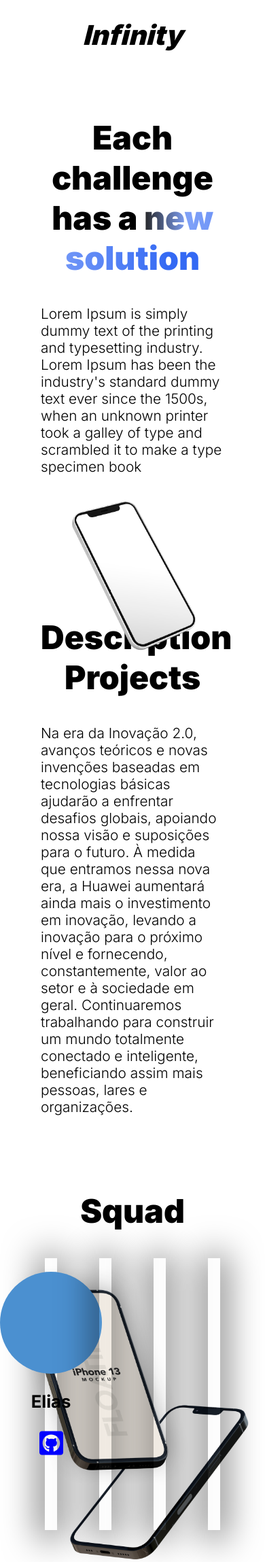
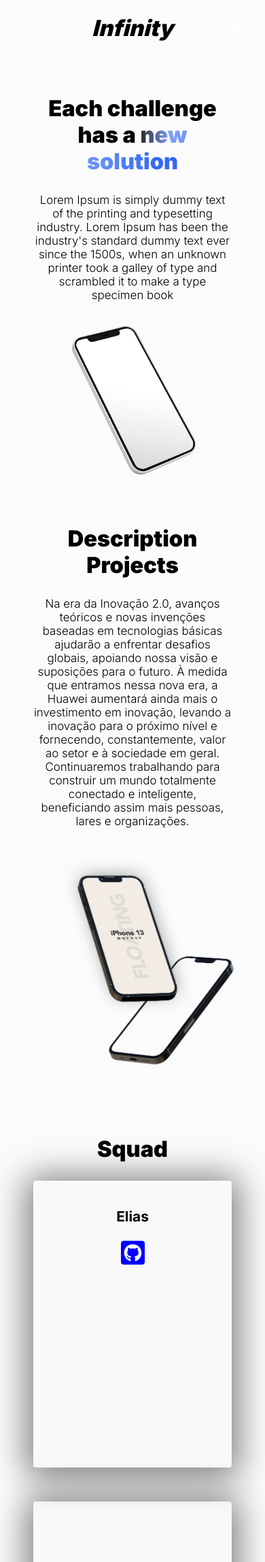
Before and after one commit to ViniciusCuest/Infinity-squad-website, a PHP site: page / in a window 390 px wide. Shown: the top 2298 px of the page at 68% size. Run offline with PHP 8.4, Linux system fonts and the light colour scheme.

Commit message:
Fixed responsiveness

```diff
--- a/index.html
+++ b/index.html
@@ -112,10 +112,10 @@
             <p class="description"></p>
          </section>
          <form class="form">
-            <input class="input-box" type="text">
-            <input class="input-box" type="text">
-            <input class="input-box" type="text">
-            <textarea class="input-area" name="" id="" cols="30" rows="10"></textarea>
+            <input placeholder="Name" class="input-box" type="text">
+            <input placeholder="Email" class="input-box" type="text">
+            <input placeholder="Phone" class="input-box" type="text">
+            <textarea placeholder="Type any doubt, suggestion..." class="input-area" name="" id="" cols="30" rows="10"></textarea>
             <button class="submit">Submit</button>
          </form>
       </main>
--- a/js/index.js
+++ b/js/index.js
@@ -13,7 +13,7 @@ const mode = document.getElementById("mode");
 const body = document.getElementById("body");
 const list = document.getElementById("list");
 
-const sections = body.clientHeight / 4;
+let sections;
 
 window.addEventListener("load", () => {
    const mode = localStorage.getItem("mode");
@@ -24,6 +24,10 @@ window.addEventListener("load", () => {
    }
    mode.innerHTML = darkIcon;
 });
+
+body.onresize = () => {
+   sections = body.clientHeight / 4;
+}
 
 body.onscroll = (evt) => {
    const currentScroll = evt.currentTarget.scrollY;
--- a/styles/index.css
+++ b/styles/index.css
@@ -1,8 +1,9 @@
 :root {
-   --body-bg: #fff;
+   --body-bg: #fbfbfb;
    --text: #000;
    --text-gradient: linear-gradient(90deg, #000000d9 0%, rgba(115, 152, 247, 0.907943) 21.07%, rgba(12, 76, 241, 0.84) 85.86%);
    --header-gradient: linear-gradient(var(--body-bg));
+   --input-box: #dddddd;
 }
 
 .dark:root {
@@ -11,6 +12,7 @@
    --text: #fff;
    --text-gradient: linear-gradient(90deg, #ffffff 0%, rgba(115, 152, 247, 0.907943) 21.07%, rgba(12, 76, 241, 0.84) 85.86%);
    --header-gradient: linear-gradient(180deg, #000 15%, rgba(0, 115, 255, 0.003) 85%, rgba(0, 0, 0, 0) 100%);
+   --input-box: #D9D9D9;
 }
 
 * {
@@ -22,8 +24,8 @@ html,
 body {
    padding: 0;
    margin: 0;
+   background: var(--body-bg);
    font-size: 16px;
-   background: var(--body-bg);
 }
 
 a,
@@ -145,7 +147,7 @@ button {
    font-size: 2.8rem;
    font-weight: 900;
    color: var(--text);
-   margin-top: 12rem;
+   margin-top: 3.2em;
 }
 
 .description {
@@ -205,7 +207,7 @@ button {
    flex-direction: column;
    align-items: center;
    padding: 20px 0;
-   height: 400px;
+   height: calc(100vh / 1.8);
    width: calc((100% / 4) - 50px);
    background: rgba(217, 217, 217, 0.05);
    box-shadow: 0px 4px 50px 10px rgba(0, 0, 0, 0.5);
@@ -213,8 +215,6 @@ button {
 }
 
 .profile {
-   width: 150px;
-   height: 150px;
    background-color: #4B90D0;
    border-radius: 50%;
 }
@@ -240,13 +240,14 @@ button {
    padding: 4px 10px;
    outline: none;
    border: 0;
+   background-color: var(--input-box);
 }
 
 .submit {
    display: flex;
    justify-content: center;
    align-items: center;
-   background-color: #D9D9D9;
+   background-color: var(--input-box);
    border-radius: 8px;
    height: 4em;
    width: 70%;
@@ -266,13 +267,155 @@ button {
    resize: vertical;
 }
 
+@media screen and (max-width: 7000px) {
 
-@media (max-width: 640px) {
+   html,
+   body {
+      font-size: 52px;
+   }
+}
+
+@media screen and (max-width: 6000px) {
+
+   html,
+   body {
+      font-size: 52px;
+   }
+}
+
+@media screen and (max-width: 5000px) {
+
+   html,
+   body {
+      font-size: 48px;
+   }
+}
+
+@media screen and (max-width: 4000px) {
+
+   html,
+   body {
+      font-size: 28px;
+   }
+}
+
+@media screen and (max-width: 3000px) {
+
+   html,
+   body {
+      font-size: 24px;
+   }
+}
+
+@media screen and (max-width: 2000px) {
+
+   html,
+   body {
+      font-size: 18px;
+   }
+}
+
+@media screen and (max-width: 1536px) {
+
+   html,
+   body {
+      font-size: 18px;
+   }
+}
+
+@media screen and (max-width: 1280px) {
+
+   /*Laptop */
+   html,
+   body {
+      font-size: 13px;
+   }
+
+   .form {
+      margin-right: 4em;
+   }
+}
+
+@media screen and (max-width: 1024px) {
+
+   /*Laptop 1*/
+   html,
+   body {
+      font-size: 13px;
+   }
+
+   .form {
+      margin-right: 4em;
+   }
+}
+
+@media screen and (max-width: 768px) {
+
+   html,
+   body {
+      font-size: 13px;
+   }
 
    .wrapper {
-      position: relative;
-      display: flex;
-      width: 100vw;
+      height: auto;
+      overflow-x: hidden;
+   }
+
+   .light {
+      transform: translate(-50%, -50%);
+      height: 20%;
+      width: 20%;
+   }
+
+   .content {
+      flex-direction: column;
+      overflow-x: hidden;
+   }
+
+   .squad-container {
+      flex-direction: column;
+   }
+
+   .squad-content {
+      width: calc(100vw / 2);
+      border-radius: 4px;
+   }
+
+   .heading {
+      text-align: center;
+   }
+
+   .description {
+      text-align: center;
+   }
+
+   .form {
+      width: 100%;
+   }
+
+   .image {
+      margin-top: 0;
+      width: 80vw;
+      margin-left: 3em;
+   }
+
+   #last-image {
+      width: 70vw;
+      margin-left: 0;
+      margin-left: 3em;
+   }
+}
+
+@media screen and (max-width: 640px) {
+
+   html,
+   body {
+      font-size: 13px;
+   }
+
+   .wrapper {
+      height: auto;
+      overflow-x: hidden;
    }
 
    .light {
@@ -317,35 +460,33 @@ button {
       font-style: italic;
    }
 
-   .navigation {
+   .content {
+      height: auto;
+      overflow-x: hidden;
+   }
+
+   .squad-container {
+      flex-direction: column;
+   }
+
+   .squad-content {
+      height: calc(100vh/2);
+      width: 100%;
+   }
+
+   .list-navigator {
       display: none;
    }
 
-   .list-navigator li {
-      font-weight: 500;
-      font-size: 1.375rem;
-      padding-bottom: .25rem;
-      cursor: pointer;
+   .switch-theme {
+      position: absolute;
+      right: 0;
+      top: 0;
+      transform: translate(-40%, 90%);
+      margin-right: 10px;
    }
 
-   .list-navigator li.active {
-      border-bottom: .25rem solid var(--text);
-   }
-
-   .list-navigator li+li {
-      margin-left: 3.625em;
-   }
-
-   .list-navigator li:last-child {
-      margin-right: 3.625em;
-   }
-
-   .switch-theme {
-      margin-left: auto;
-      cursor: pointer;
-   }
-
-   .switch-theme span {
+   .switch-theme svg {
       font-size: 2.5rem;
       color: var(--text);
    }
@@ -369,7 +510,7 @@ button {
 
 
    .heading {
-      font-size: 3em;
+      font-size: 2.5em;
       font-weight: 900;
       color: var(--text);
       margin-top: 4rem;
@@ -393,10 +534,6 @@ button {
       margin-left: -3.75em;
    }
 
-   #last-image {
-      margin-top: 10em;
-   }
-
    .heading-gradient {
       background: var(--text-gradient);
       -webkit-background-clip: text;
@@ -417,7 +554,7 @@ button {
       background: rgba(217, 217, 217, 0.05);
       box-shadow: 0px 4px 50px 10px rgba(0, 0, 0, 0.5);
       z-index: 10;
-      margin-right: 10em;
+      margin: 0;
    }
 
    .input-box {
@@ -453,13 +590,6 @@ button {
    }
 }
 
-@media (max-width: 768px) {}
-
-@media (max-width: 1024px) {}
-
-@media (max-width: 1280px) {}
-
-@media (max-width: 1536px) {}
 
 @keyframes icon-animation {
    from {
@@ -477,9 +607,11 @@ button {
    0% {
       background-position: 0% 0%;
    }
+
    50% {
       background-position: 50% 50%;
    }
+
    100% {
       background-position: 100% 100%;
    }
```
